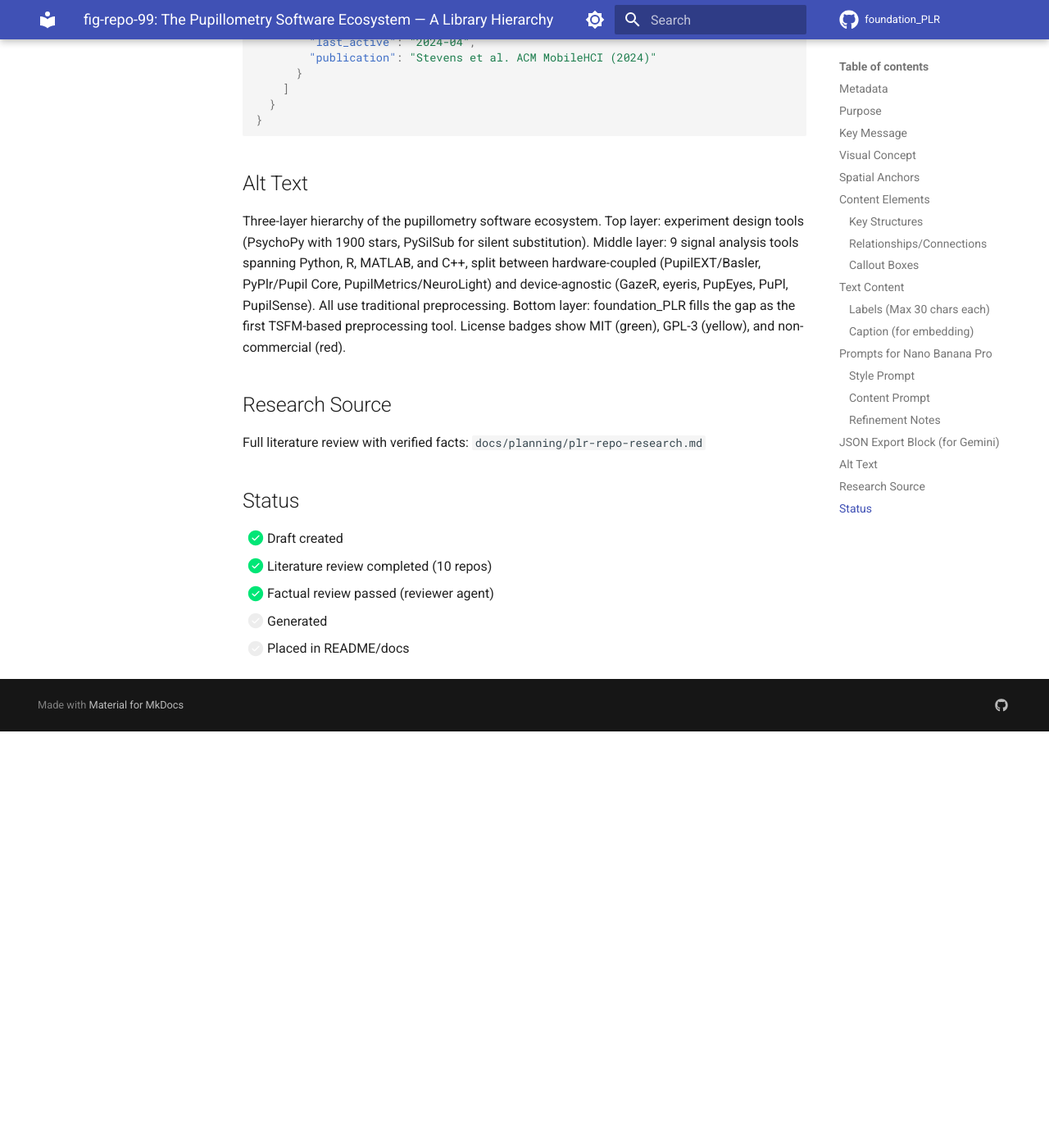
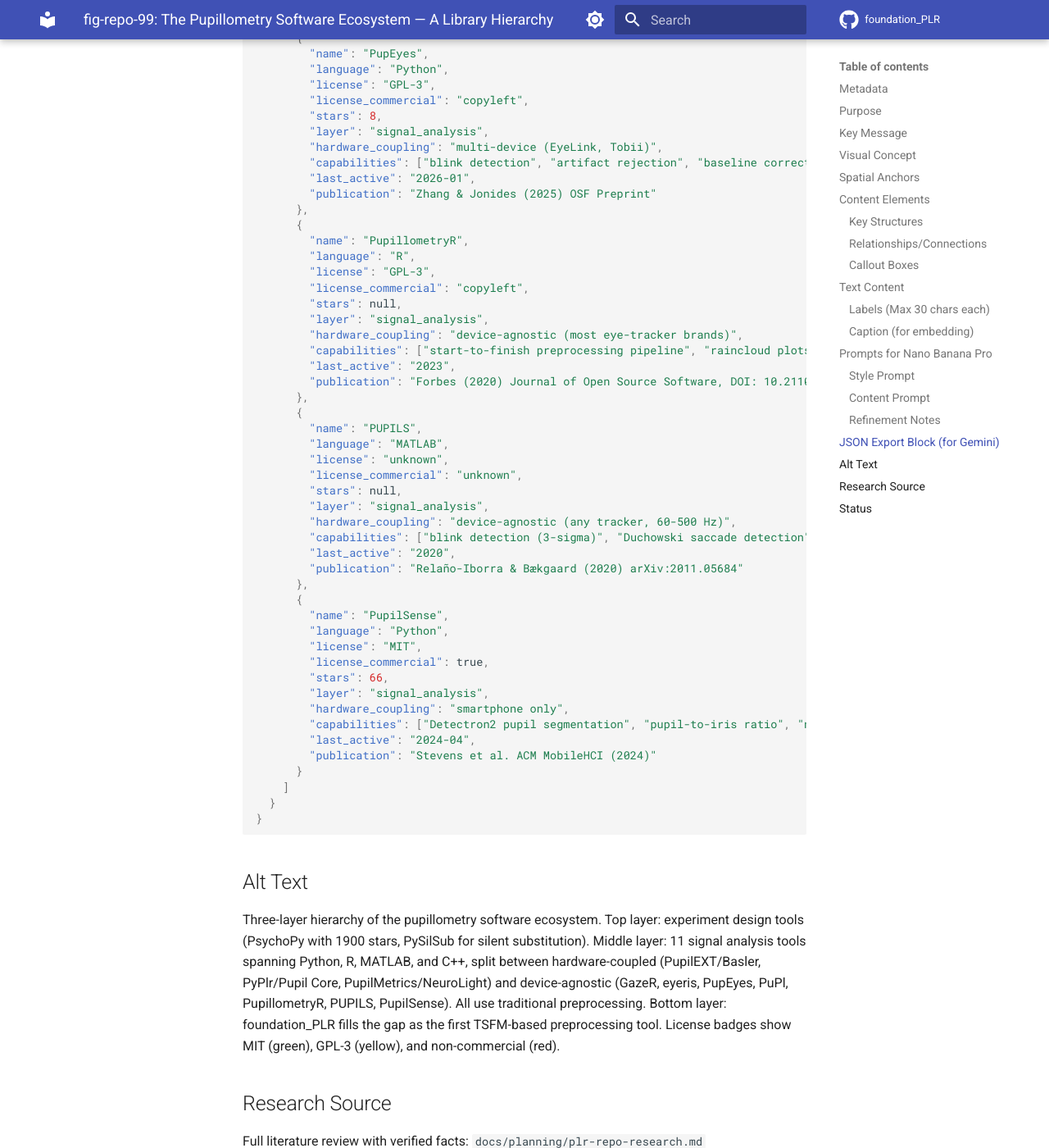
Before and after one commit to petteriTeikari/foundation_PLR, an MkDocs documentation site: the page built from docs/repo-figures/figure-plans/fig-repo-99-pupillometry-software-ecosystem.md, in a window 1280 px wide and 1400 px high, scrolled down 10932 px. Shown: the whole window at 82% size. Built offline with MkDocs 1.6.1 and Material for MkDocs 9.7.7, drawn with Linux system fonts in a browser that asks for light colours; comment, search, counter and statistics services are not loaded; before the commit the page ends 11824 px from its top, so only the background shows below that; some of the changed text lies outside the part shown.

Commit message:
docs: Add PupillometryR and PUPILS to pupillometry ecosystem
- README.md: Add PupillometryR (R, CRAN, Forbes 2020 JOSS) and PUPILS
  (MATLAB, Relaño-Iborra & Bækgaard 2020) to Open-Source Pupillometry
  Libraries table. Total now 12 libraries.
- fig-repo-99 figure plan: Update ASCII diagram, content elements, JSON
  block, alt text, and caption to include both new libraries in Layer 2
  (signal analysis, device-agnostic). Tool count updated from 9 to 11.

Co-Authored-By: Claude Opus 4.6 <noreply@anthropic.com>

```diff
--- a/docs/repo-figures/figure-plans/fig-repo-99-pupillometry-software-ecosystem.md
+++ b/docs/repo-figures/figure-plans/fig-repo-99-pupillometry-software-ecosystem.md
@@ -15,6 +15,8 @@
 ## Purpose
 
 Map the open-source pupillometry ecosystem as a three-layer library hierarchy: experiment design (top), signal analysis (middle), and preprocessing (bottom). Reveals that (1) all existing analysis tools use traditional signal processing, (2) no TSFM-based preprocessing exists, and (3) our repository fills the preprocessing layer gap so that cognitive neuroscientists, chronobiologists, and psychologists can design experiments without worrying about TSFM intricacies.
+
+**Note (2026-02-09):** Two additional libraries discovered post-figure generation: PupillometryR (R, CRAN, Forbes 2020 JOSS) and PUPILS (MATLAB, Relaño-Iborra & Bækgaard 2020). Both belong in Layer 2 (signal analysis, device-agnostic). To be included in next figure regeneration.
 
 ## Key Message
 
@@ -57,13 +59,18 @@ Three-tier horizontal hierarchy with tool cards positioned by layer and hardware
 │  ║  └──────────────┘ └───────────┘  │ data.frame│ │10-stage│ │ baseline │   ║  │
 │  ║                                   └──────────┘ │pipeline│ │ correct. │   ║  │
 │  ║  ┌──────────────────┐  ┌─────────────────┐    └────────┘ └───────────┘   ║  │
-│  ║  │🐍 PupilMetrics   │  │ MATLAB PuPl     │                               ║  │
-│  ║  │ GPLv3  ★1        │  │ CC-NC   ★11     │    ┌──────────────┐           ║  │
-│  ║  │ NeuroLight /     │  │ GUI pipeliner   │    │🐍 PupilSense │           ║  │
-│  ║  │ Diagnosys        │  │ SMI / BIDS      │    │ MIT    ★66   │           ║  │
-│  ║  │ Nature pub.      │  │ Octave compat.  │    │ Smartphone   │           ║  │
-│  ║  └──────────────────┘  └─────────────────┘    │ DL segm.     │           ║  │
-│  ║                                                └──────────────┘           ║  │
+│  ║  │🐍 PupilMetrics   │  │ MATLAB PuPl     │    ┌────────────────┐         ║  │
+│  ║  │ GPLv3  ★1        │  │ CC-NC   ★11     │    │R PupillometryR │         ║  │
+│  ║  │ NeuroLight /     │  │ GUI pipeliner   │    │CRAN  JOSS 2020 │         ║  │
+│  ║  │ Diagnosys        │  │ SMI / BIDS      │    │GAMs + FDA      │         ║  │
+│  ║  │ Nature pub.      │  │ Octave compat.  │    └────────────────┘         ║  │
+│  ║  └──────────────────┘  └─────────────────┘    ┌──────────────┐           ║  │
+│  ║  ┌──────────────────┐                         │MATLAB PUPILS │           ║  │
+│  ║  │🐍 PupilSense     │                         │60-500 Hz     │           ║  │
+│  ║  │ MIT    ★66       │                         │Blink+saccade │           ║  │
+│  ║  │ Smartphone       │                         │Duchowski alg.│           ║  │
+│  ║  │ DL segm.         │                         └──────────────┘           ║  │
+│  ║  └──────────────────┘                                                    ║  │
 │  ║  ⚠ ALL tools use TRADITIONAL preprocessing:                              ║  │
 │  ║    threshold blink detection, linear interpolation, Butterworth filter    ║  │
 │  ╚══════════════════════════════════════════════════════════════════════════════╝  │
@@ -103,7 +110,7 @@ spatial_anchors:
   analysis_layer:
     x: 0.5
     y: 0.50
-    content: "9 existing tools positioned by hardware coupling"
+    content: "11 existing tools positioned by hardware coupling"
   hardware_coupled_zone:
     x: 0.25
     y: 0.45
@@ -140,6 +147,8 @@ spatial_anchors:
 | eyeris | `secondary_pathway` | R, MIT, 5 stars. CRAN v3.0.1. 10-stage pipeline (deblink→detransient→interpolate→filter→downsample→bin→detrend→z-score). DuckDB/BIDS |
 | PuPl | `secondary_pathway` | MATLAB/Octave, CC-BY-NC, 11 stars. GUI pipeliner. SMI/BIDS. Reproducible pipeline export |
 | PupEyes | `secondary_pathway` | Python, GPL-3, 8 stars. EyeLink+Tobii. Plotly Dash interactive viz. Blink detection comparison tools |
+| PupillometryR | `secondary_pathway` | R, CRAN, JOSS 2020. Start-to-finish pipeline: filtering, baselining, GAMs (mgcv), FDA (fda). Raincloud plots. Multi-brand |
+| PUPILS | `secondary_pathway` | MATLAB, arXiv 2020. Modular toolbox: blink detection, Duchowski saccade detection, interpolation, smoothing. 60-500 Hz. DTU |
 | PupilSense | `secondary_pathway` | Python, MIT, 66 stars. Smartphone camera pupillometry. Detectron2 DL segmentation. Depression screening |
 | foundation_PLR | `highlight_accent` | Python, TSFM-based, device-agnostic. 11 outlier + 8 imputation methods. STRATOS evaluation. THE GAP |
 | Layer arrows | `primary_pathway` | Vertical flow: experiment design → signal analysis → preprocessing |
@@ -176,13 +185,15 @@ spatial_anchors:
 - Label 7: eyeris (R, CRAN, 10-stage)
 - Label 8: PuPl (MATLAB, GUI)
 - Label 9: PupEyes (Python, Dash)
-- Label 10: PupilSense (Smartphone)
-- Label 11: foundation_PLR (TSFM)
-- Label 12: Traditional Preprocessing
-- Label 13: TSFM Preprocessing (NEW)
+- Label 10: PupillometryR (R, CRAN, GAMs)
+- Label 11: PUPILS (MATLAB, DTU)
+- Label 12: PupilSense (Smartphone)
+- Label 13: foundation_PLR (TSFM)
+- Label 14: Traditional Preprocessing
+- Label 15: TSFM Preprocessing (NEW)
 
 ### Caption (for embedding)
-The pupillometry software ecosystem as a three-layer hierarchy: experiment design (PsychoPy, PySilSub), signal analysis (9 tools spanning Python/R/MATLAB/C++), and preprocessing. All existing tools use traditional signal processing. foundation_PLR introduces TSFM-based preprocessing as a device-agnostic drop-in layer.
+The pupillometry software ecosystem as a three-layer hierarchy: experiment design (PsychoPy, PySilSub), signal analysis (11 tools spanning Python/R/MATLAB/C++), and preprocessing. All existing tools use traditional signal processing. foundation_PLR introduces TSFM-based preprocessing as a device-agnostic drop-in layer.
 
 ## Prompts for Nano Banana Pro
 
@@ -386,6 +397,30 @@ BOTTOM STRIP — License legend with three colored shields: Green = MIT (commerc
         "publication": "Zhang & Jonides (2025) OSF Preprint"
       },
       {
+        "name": "PupillometryR",
+        "language": "R",
+        "license": "GPL-3",
+        "license_commercial": "copyleft",
+        "stars": null,
+        "layer": "signal_analysis",
+        "hardware_coupling": "device-agnostic (most eye-tracker brands)",
+        "capabilities": ["start-to-finish preprocessing pipeline", "raincloud plots (ggplot2)", "GAMs (mgcv)", "Functional Data Analysis (fda)", "time-window analysis"],
+        "last_active": "2023",
+        "publication": "Forbes (2020) Journal of Open Source Software, DOI: 10.21105/joss.02285"
+      },
+      {
+        "name": "PUPILS",
+        "language": "MATLAB",
+        "license": "unknown",
+        "license_commercial": "unknown",
+        "stars": null,
+        "layer": "signal_analysis",
+        "hardware_coupling": "device-agnostic (any tracker, 60-500 Hz)",
+        "capabilities": ["blink detection (3-sigma)", "Duchowski saccade detection", "linear interpolation", "low-pass filtering", "modular pipeline design"],
+        "last_active": "2020",
+        "publication": "Relaño-Iborra & Bækgaard (2020) arXiv:2011.05684"
+      },
+      {
         "name": "PupilSense",
         "language": "Python",
         "license": "MIT",
@@ -404,7 +439,7 @@ BOTTOM STRIP — License legend with three colored shields: Green = MIT (commerc
 
 ## Alt Text
 
-Three-layer hierarchy of the pupillometry software ecosystem. Top layer: experiment design tools (PsychoPy with 1900 stars, PySilSub for silent substitution). Middle layer: 9 signal analysis tools spanning Python, R, MATLAB, and C++, split between hardware-coupled (PupilEXT/Basler, PyPlr/Pupil Core, PupilMetrics/NeuroLight) and device-agnostic (GazeR, eyeris, PupEyes, PuPl, PupilSense). All use traditional preprocessing. Bottom layer: foundation_PLR fills the gap as the first TSFM-based preprocessing tool. License badges show MIT (green), GPL-3 (yellow), and non-commercial (red).
+Three-layer hierarchy of the pupillometry software ecosystem. Top layer: experiment design tools (PsychoPy with 1900 stars, PySilSub for silent substitution). Middle layer: 11 signal analysis tools spanning Python, R, MATLAB, and C++, split between hardware-coupled (PupilEXT/Basler, PyPlr/Pupil Core, PupilMetrics/NeuroLight) and device-agnostic (GazeR, eyeris, PupEyes, PuPl, PupillometryR, PUPILS, PupilSense). All use traditional preprocessing. Bottom layer: foundation_PLR fills the gap as the first TSFM-based preprocessing tool. License badges show MIT (green), GPL-3 (yellow), and non-commercial (red).
 
 ## Research Source
 
@@ -413,7 +448,7 @@ Full literature review with verified facts: `docs/planning/plr-repo-research.md`
 ## Status
 
 - [x] Draft created
-- [x] Literature review completed (10 repos)
+- [x] Literature review completed (12 repos: original 10 + PupillometryR + PUPILS)
 - [x] Factual review passed (reviewer agent)
 - [ ] Generated
 - [ ] Placed in README/docs
```
Also changed, not shown: README.md (+2 -0 lines).
